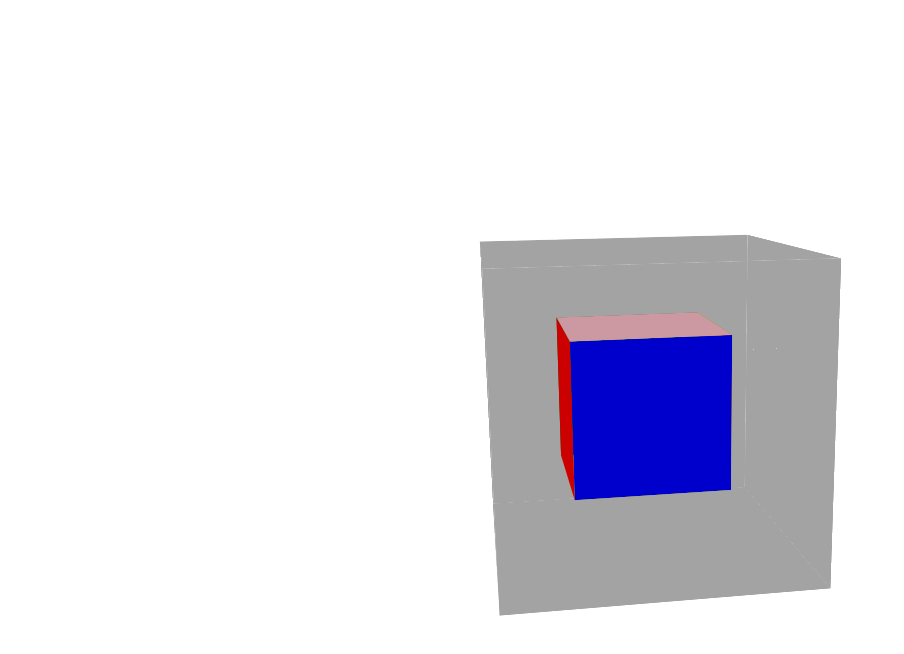
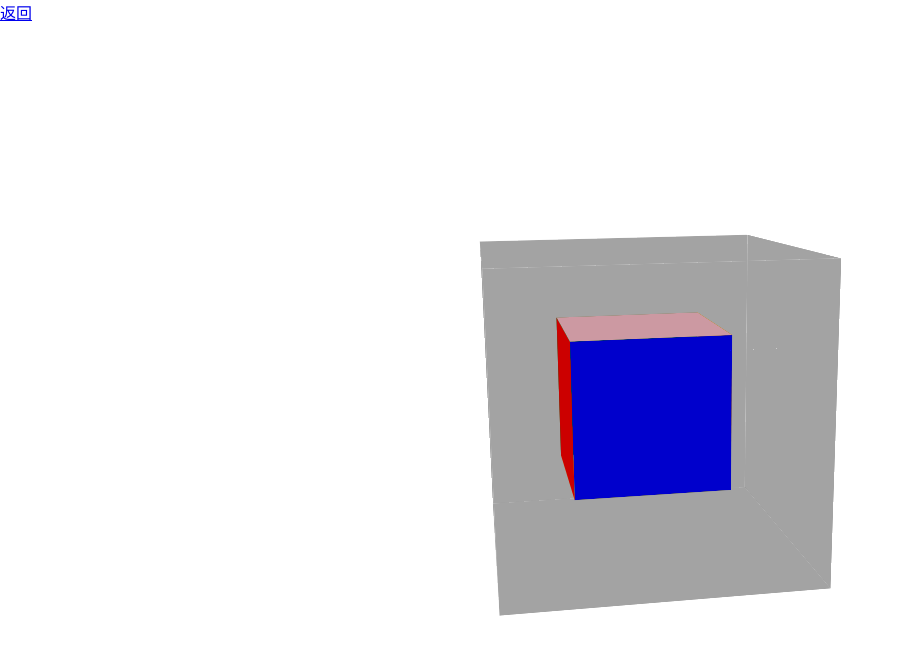
Before and after one commit to Mrxushiteng/text, a plain HTML site: page hezi.html in a window 1280 px wide. Shown: the whole page, without its empty margins (0-904 px from the left). Drawn offline with Linux system fonts and the light colour scheme.

Commit message:
添加返回键

```diff
--- a/hezi.html
+++ b/hezi.html
@@ -139,6 +139,7 @@
 		 }
 	</style>
 </head>
+<a href="index.html">返回</a>
 <body>
 	<div class="show">
 		<div class="box">
```
